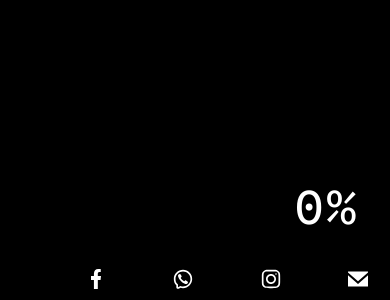
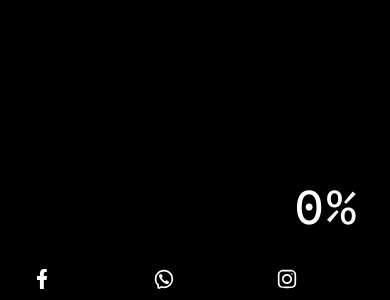
Before and after one commit to shareefuddeen/sharif, a plain HTML site: page index.html in a window 390 px wide. Shown: the part 542-842 px from the top of the page. Drawn offline with nearby package versions, Linux system fonts and the light colour scheme; a script that the page names is missing; files whose address does not match are found by name.

Commit message:
last fix

```diff
--- a/index.css
+++ b/index.css
@@ -1146,9 +1146,9 @@ a,
         height: auto;
         min-height: 90vh;
         position: relative;
-        padding: 2rem 1.2rem 1rem;
-        justify-content: center;
-        align-items: center;
+        padding: 2rem 1.2rem 1rem 0rem;
+        justify-content: start;
+        align-items: start;
         width: 100%;
         max-width: 100vw;
     }
@@ -1210,11 +1210,12 @@ a,
     .social-links {
         height: auto;
         padding: 0.8rem 2rem;
-        gap: 4.2rem;
+        gap: 6.4rem;
         overflow-x: auto;
         width: 100vw;
         max-width: 100vw;
-        justify-content: center;
+        justify-content: start;
+        align-items: center;
         position: fixed;
         bottom: 0;
     }
@@ -1562,7 +1563,7 @@ a,
     }
 
     .steps .step {
-        padding: 0.9rem 1.6rem;
+        padding: 0.6rem 1.4rem;
     }
 
     .steps .stp-1,
```
